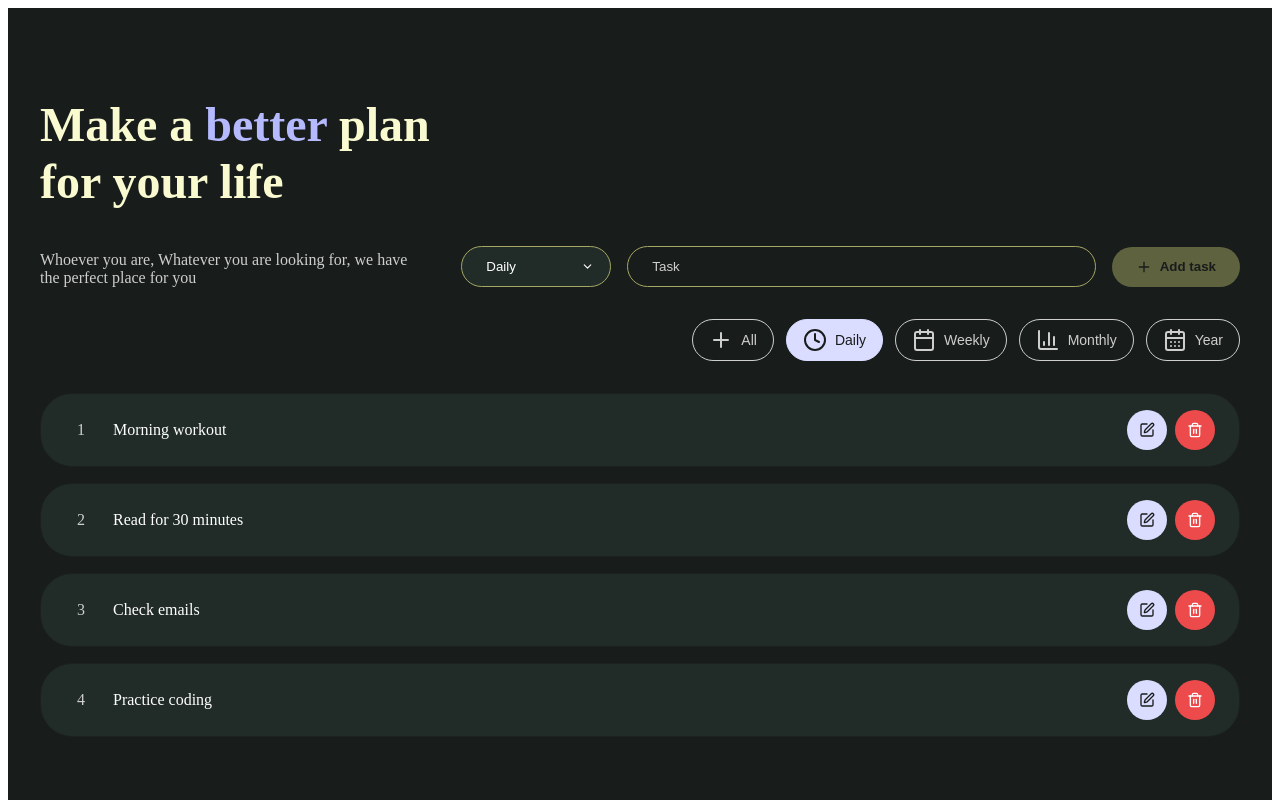
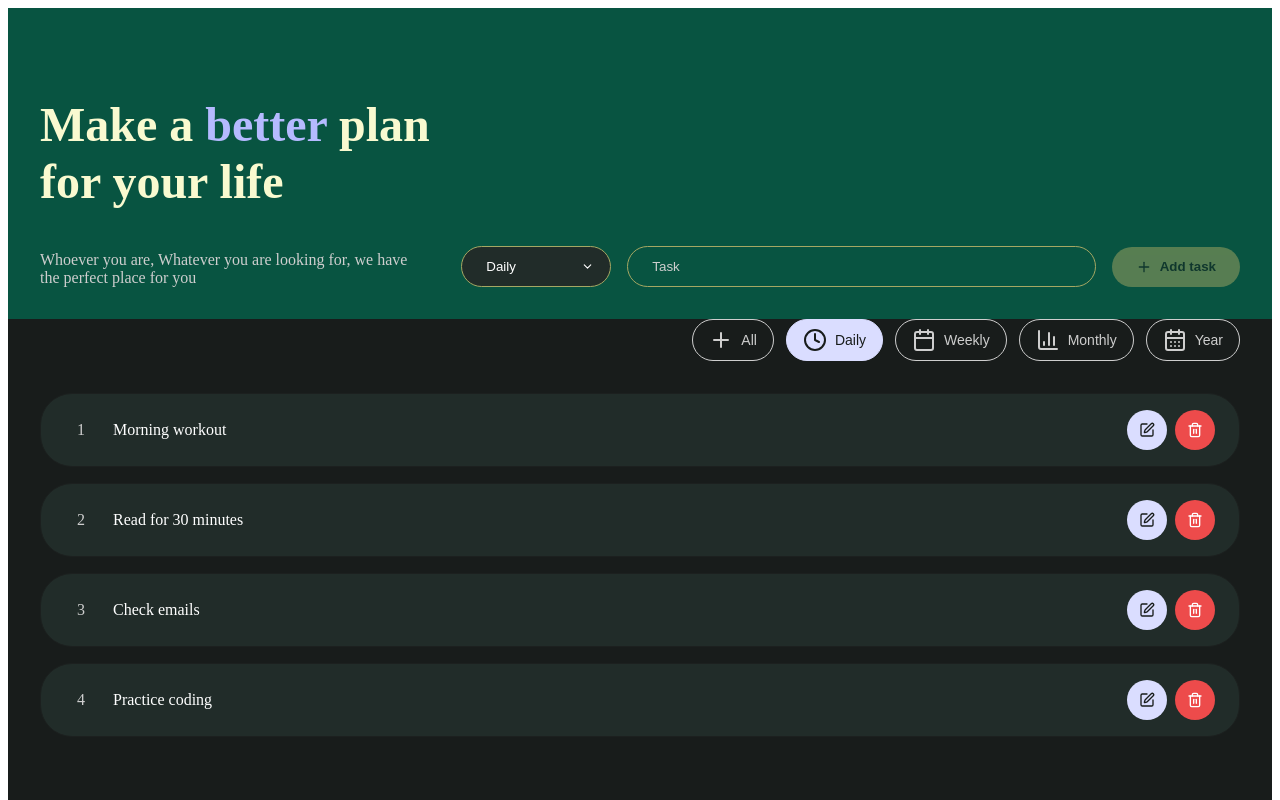
Before and after one commit to Bonaeineza31/Kanban-Website, a React (Vite) app: page /daily in a window 1280 px wide. Shown: the top 800 px of the page. Built offline with nearby package versions, Linux system fonts and the light colour scheme.

Commit message:
adjusted the colors

```diff
--- a/src/styles/navbar.css
+++ b/src/styles/navbar.css
@@ -1,5 +1,5 @@
 .navbar {
-  background-color: #181c1b;
+  background-color: #085441;
   color: white;
   padding: 3rem 1.5rem 2rem 1.5rem;
 }
```
